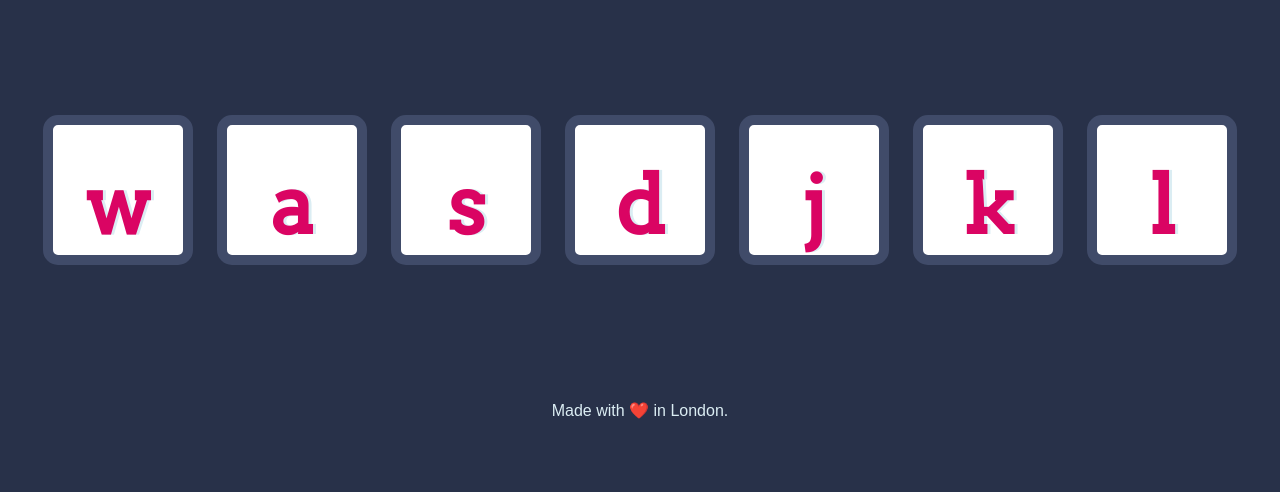
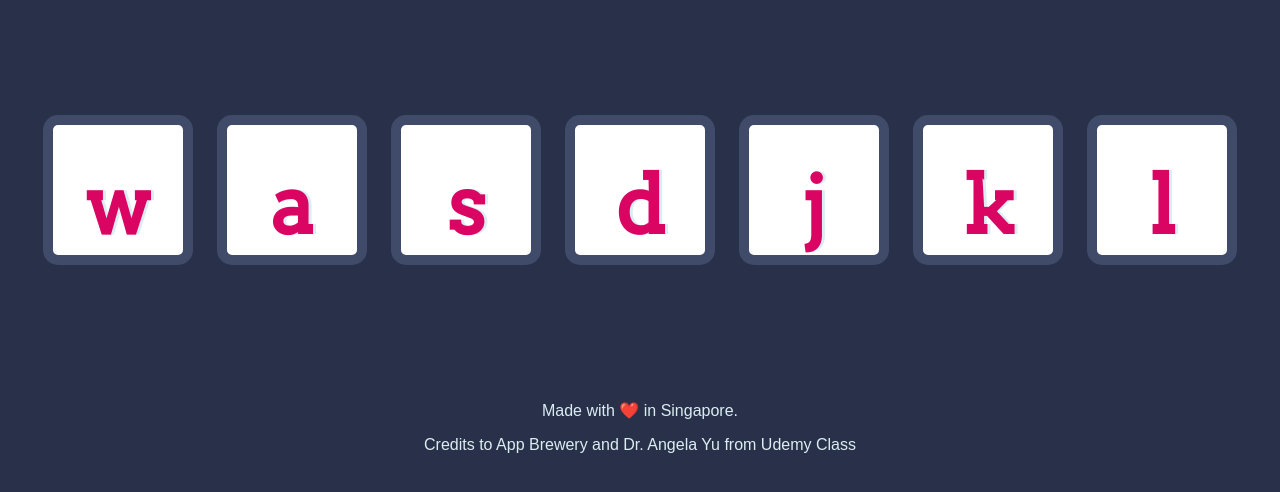
Before and after one commit to mpagung/DrumKit, a plain HTML site: page index.html in a window 1280 px wide. Shown: the part 174-666 px from the top of the page. Drawn offline with Linux system fonts and the light colour scheme.

Commit message:
Modify credits on footer
Added credits for website

```diff
--- a/index.html
+++ b/index.html
@@ -23,8 +23,12 @@
 
 
   <footer>
-    Made with ❤️ in London.
+    <p>Made with ❤️ in Singapore.</p>
+    <p>Credits to App Brewery and Dr. Angela Yu from Udemy Class</p>
   </footer>
+  <script type="text/javascript" src="index.js">
+
+  </script>
 </body>
 
 </html>
```
